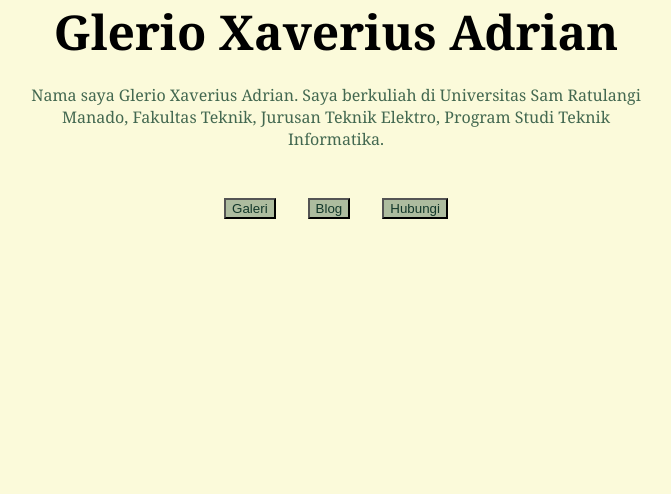
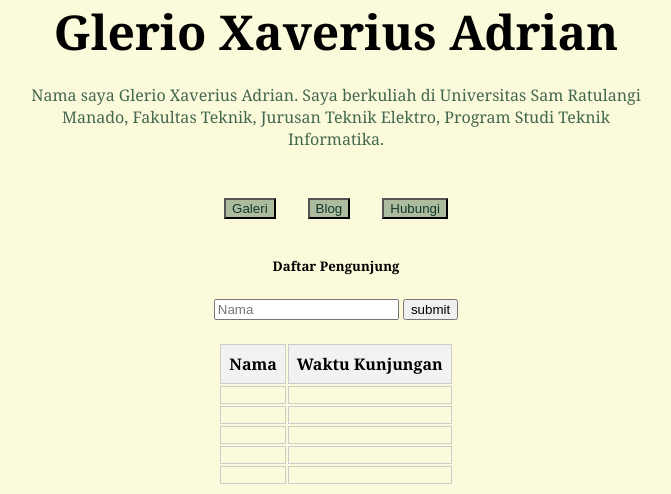
Before and after one commit to glerioxaverius/TIK2032-Project, a PHP site: page / in a window 1280 px wide. Shown: the part 318-812 px from the top of the page, without its empty margins (304-975 px from the left). Before the commit the page ends 537 px from the top, so only its background shows below. Run offline with PHP 8.4, Linux system fonts and the light colour scheme; lists and menus that the app fills with data are empty.

Commit message:
php
menambahkan php

```diff
--- a/Blog.html
+++ b/Blog.html
@@ -9,7 +9,7 @@
   <body>
     <section>
       <div class="header-blog">
-        <a href="index.html"><button>Kembali</button></a>
+        <a href="index.php"><button>Kembali</button></a>
         <h1>Blog</h1>
       </div>
       <hr />
--- a/Galeri.html
+++ b/Galeri.html
@@ -9,7 +9,7 @@
   <body>
     <div class="top">
       <div class="button-gallery">
-        <a href="index.html"><button class="kembali">Kembali</button></a>
+        <a href="index.php"><button class="kembali">Kembali</button></a>
       </div>
       <div class="header-gallery">
         <h1>Gambar Seputar Teknologi!</h1>
--- a/Kontak.html
+++ b/Kontak.html
@@ -10,7 +10,7 @@
     <section>
       <div class="header-contact">
         <h1>Kontak Saya!</h1>
-        <a href="index.html"><button>Kembali</button></a>
+        <a href="index.php"><button>Kembali</button></a>
       </div>
     </section>
     <hr />
--- /dev/null
+++ b/Service/database.php
@@ -0,0 +1,15 @@
+<?php
+
+$hostname = "localhost";
+$username = "root";
+$password = "";
+$database_name = "db_tugasweb";
+
+$db = mysqli_connect($hostname, $username, $password, $database_name);
+
+if($db->connect_error) {
+    echo "koneksi gagal";
+    die();
+}
+
+?>
--- a/Style.css
+++ b/Style.css
@@ -231,3 +231,33 @@
   margin-left: 1rem;
   margin-right: 1rem;
 }
+
+.tamu {
+  display: grid;
+  align-items: center;
+  justify-content: center;
+}
+.tamu h5 {
+  display: flex;
+  align-items: center;
+  justify-content: center;
+}
+
+.daftarTamu {
+  display: flex;
+  align-items: center;
+  justify-content: center;
+}
+table {
+  border-collapse: inherit;
+  width: auto;
+}
+th,
+td {
+  border: 1px solid #ccc;
+  padding: 0.5em;
+  text-align: left;
+}
+th {
+  background-color: #f2f2f2;
+}
--- a/index.html
+++ b/TampilanUtama.php
@@ -1,17 +1,4 @@
-<!DOCTYPE html>
-<html lang="en">
-  <head>
-    <meta charset="UTF-8" />
-    <meta name="viewport" content="width=device-width, initial-scale=1.0" />
-    <title>Tugas HTML</title>
-    <link rel="stylesheet" href="Style.css" />
-  </head>
-  <body>
-    <!-- Script -->
-    <script src="script.js"></script>
-
-    <!-- Code -->
-    <section>
+<section>
       <div class="header">
         <h1>SELAMAT DATANG!</h1>
         <h3>di Halaman Saya</h3>
@@ -35,5 +22,3 @@
         <a href="Kontak.html"><button class="hubungi">Hubungi</button></a>
       </div>
     </section>
-  </body>
-</html>
--- /dev/null
+++ b/index.php
@@ -0,0 +1,69 @@
+<?php
+
+include "Service/database.php";
+
+if(isset($_POST['login'])) {
+  $Nama = $_POST['nama'];
+
+  $sql = "INSERT INTO pengunjung (nama, ) VALUES ('$Nama')";
+}
+
+?>
+
+
+<!DOCTYPE html>
+<html lang="en">
+  <head>
+    <meta charset="UTF-8" />
+    <meta name="viewport" content="width=device-width, initial-scale=1.0" />
+    <title>Tugas HTML</title>
+    <link rel="stylesheet" href="Style.css" />
+  </head>
+  <body>
+    <!-- Script -->
+    <script src="script.js"></script>
+
+    <!-- Code -->
+    <?php include "TampilanUtama.php" ?>
+    <div class="tamu">
+      <h5>Daftar Pengunjung</h5>
+      <form action="index.php" method="POST">
+        <div class="daftar">
+          <input type="text" name="nama" placeholder="Nama" required />
+          <button type="input" name="login">submit</button>
+        </div>
+      </form>
+    </div>
+    <br />
+    <div class="daftarTamu">
+      <table>
+        <thead>
+          <th>Nama</th>
+          <th>Waktu Kunjungan</th>
+        </thead>
+        <tbody>
+          <tr>
+            <td></td>
+            <td></td>
+          </tr>
+          <tr>
+            <td></td>
+            <td></td>
+          </tr>
+          <tr>
+            <td></td>
+            <td></td>
+          </tr>
+          <tr>
+            <td></td>
+            <td></td>
+          </tr>
+          <tr>
+            <td></td>
+            <td></td>
+          </tr>
+        </tbody>
+      </table>
+    </div>
+  </body>
+</html>
```
